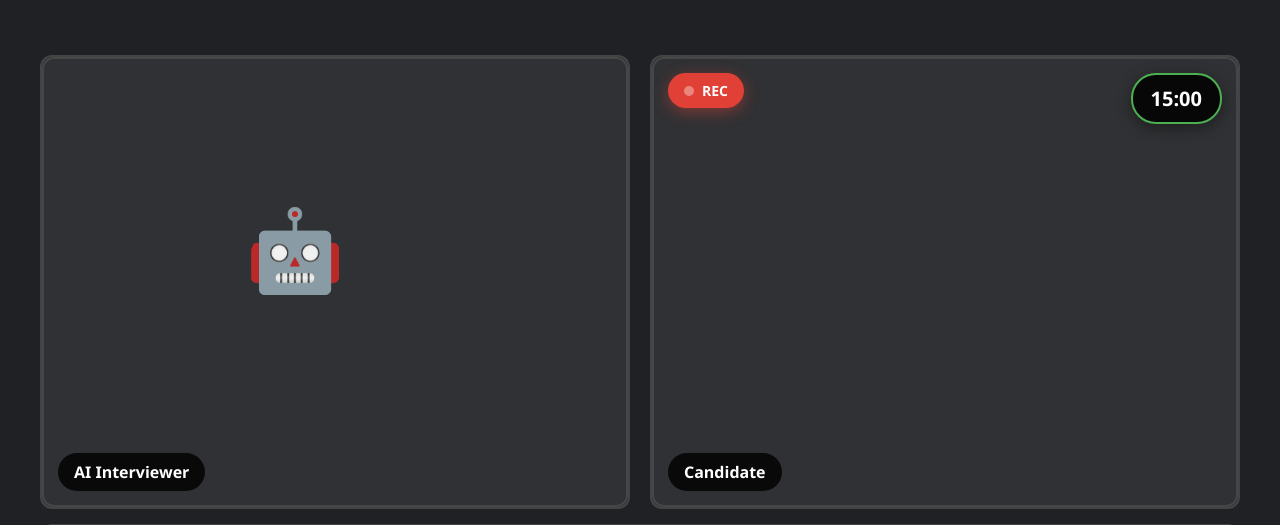
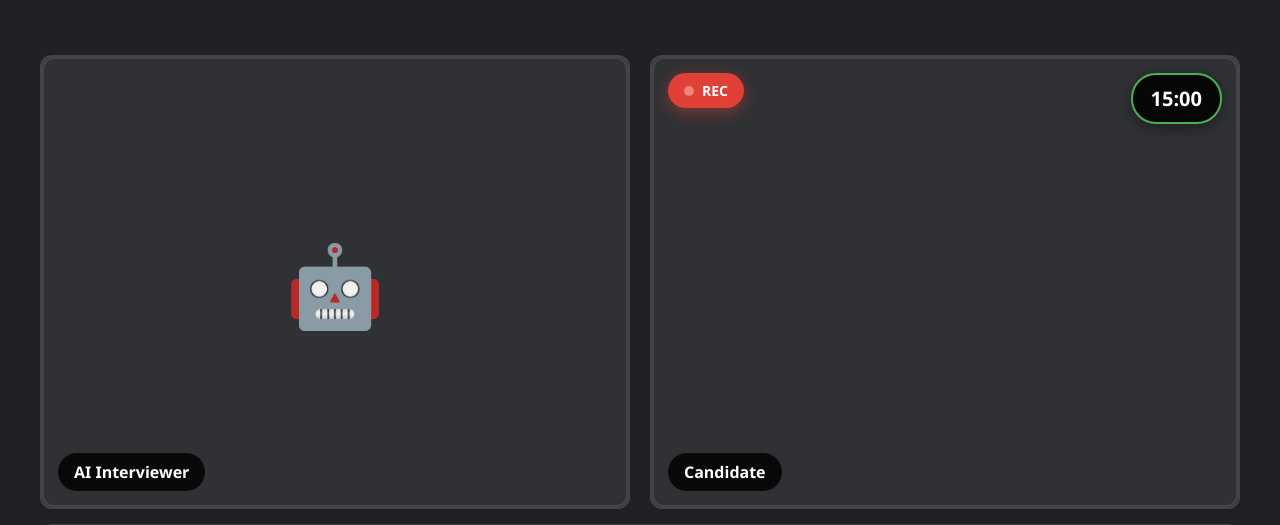
Before and after one commit to remasnamboothiri/job_portalweb, a Django app: template templates/jobapp/interview_simple.html in a window 1280 px wide. Shown: the top 525 px of the page. Run offline with Django 3.2, Linux system fonts and the light colour scheme; the template is opened without the code that fills it, so the values that code supplies are empty.

Commit message:
trying to six the interview_simple.hml file  stuck issue

```diff
--- a/templates/jobapp/interview_simple.html
+++ b/templates/jobapp/interview_simple.html
@@ -288,13 +288,13 @@
             50% { opacity: 1; }
         }
 
-        .ai-avatar {
+        {% comment %} .ai-avatar {
             width: 180px;     /* Choose your preferred size */
             height: 180px;    /* SAME as width */
             border-radius: 50%;
             overflow: hidden;
             position: relative;
-        }
+        } {% endcomment %}
     </style>
 </head>
 <body>
```
